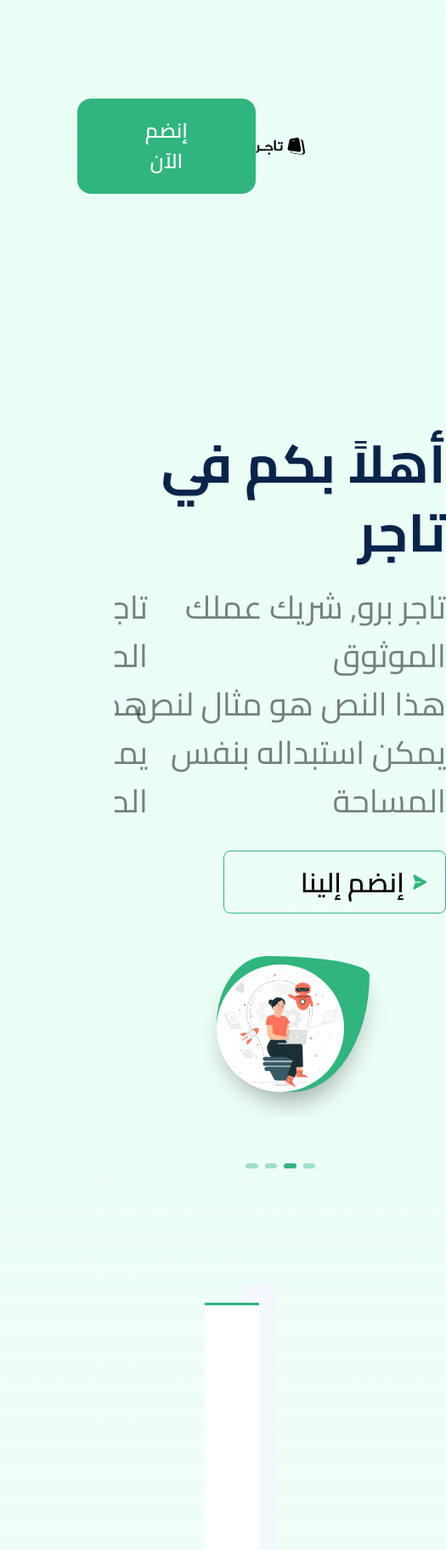
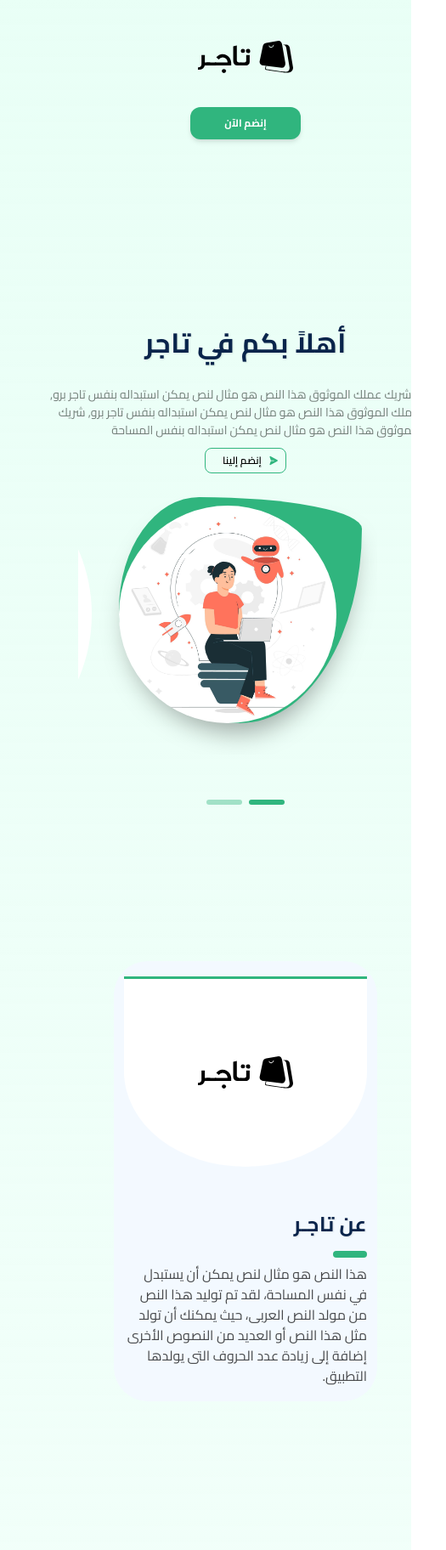
Before and after one commit to haniolwan/tajer, a plain HTML site: page index.html in a window 390 px wide. Shown: the top 1824 px of the page at 85% size, 525 px wide, since content can reach past the window. Drawn offline with nearby package versions, Linux system fonts and the light colour scheme.

Commit message:
Fix Responsive For Large Screens

```diff
--- a/index.html
+++ b/index.html
@@ -3,11 +3,11 @@
   <head>
     <meta charset="UTF-8" />
     <meta name="viewport" content="width=device-width, initial-scale=1.0" />
-    <title>تاجر</title>
+    <title>Tajr Pro</title>
     <link rel="icon" href="assets/favicon/favicon.svg" type="image/svg+xml" />
     <link rel="icon" href="assets/favicon/favicon.png" type="image/png" />
     <!-- PNG fallback -->
-    <link rel="icon" href="assets/favicon.ico" type="image/x-icon" />
+    <link rel="icon" href="assets/favicon/logo-ar.ico" type="image/x-icon" />
     <!-- ICO fallback -->
     <link
       href="https://cdn.jsdelivr.net/npm/tailwindcss@2.2.19/dist/tailwind.min.css"
@@ -31,25 +31,28 @@
   <body>
     <!-- Navbar -->
     <header class="text-white p-4">
-      <div class="navbar">
-        <img src="./assets/logo-ar.svg" alt="logo" />
-        <button id="joinButton" class="join-button">إنضم الآن</button>
+      <div
+        class="flex items-center gap-10 md:gap-0 flex-col md:flex-row md:justify-between p-8"
+      >
+        <img class="logo-image" src="./assets/logo-ar.svg" alt="logo" />
+        <button id="joinButton" class="join-button shadow-md text-bold">
+          إنضم الآن
+        </button>
       </div>
     </header>
 
     <!-- Hero Section -->
-    <section>
-      <div class="testi">
-        <div class="swiper">
-          <ul class="swiper-wrapper">
-            <li class="swiper-slide">
-              <div class="wrapper">
-                <div class="aside">
+    <section class="p-10">
+      <div class="flex flex-col lg:flex-row lg:justify-between gap-2">
+        <div
+          class="aside text-center md:text-start items-center md:items-start"
+        >
           <p class="title">أهلاً بكم في تاجر</p>
           <p class="description">
-                    تاجر برو, شريك عملك الموثوق
-                    <br />
-                    هذا النص هو مثال لنص يمكن استبداله بنفس المساحة
+            تاجر برو, شريك عملك الموثوق هذا النص هو مثال لنص يمكن استبداله بنفس
+            تاجر برو, شريك عملك الموثوق هذا النص هو مثال لنص يمكن استبداله بنفس
+            تاجر برو, شريك عملك الموثوق هذا النص هو مثال لنص يمكن استبداله بنفس
+            المساحة
           </p>
 
           <div class="name">
@@ -70,6 +73,11 @@
             </button>
           </div>
         </div>
+        <div class="testi md:inline-block">
+          <div class="swiper">
+            <ul class="swiper-wrapper">
+              <li class="swiper-slide">
+                <div class="wrapper">
                   <div class="thumbnail">
                     <img src="./assets/ill-1.jpeg" alt="" />
                   </div>
@@ -77,98 +85,7 @@
               </li>
               <li class="swiper-slide">
                 <div class="wrapper">
-                <div class="aside">
-                  <p class="title">أهلاً بكم في تاجر</p>
-                  <p class="description">
-                    تاجر برو, شريك عملك الموثوق
-                    <br />
-                    هذا النص هو مثال لنص يمكن استبداله بنفس المساحة
-                  </p>
-
-                  <div class="name">
-                    <button>
-                      <span> إنضم إلينا </span>
-                      <svg
-                        class="paper-airplane"
-                        width="800px"
-                        height="800px"
-                        viewBox="0 0 256 256"
-                        id="Flat"
-                        xmlns="http://www.w3.org/2000/svg"
-                      >
-                        <path
-                          d="M231.626,128a16.015,16.015,0,0,1-8.18262,13.96094L54.53027,236.55273a15.87654,15.87654,0,0,1-18.14648-1.74023,15.87132,15.87132,0,0,1-4.74024-17.60156L60.64746,136H136a8,8,0,0,0,0-16H60.64746L31.64355,38.78906A16.00042,16.00042,0,0,1,54.5293,19.44727l168.915,94.59179A16.01613,16.01613,0,0,1,231.626,128Z"
-                        />
-                      </svg>
-                    </button>
-                  </div>
-                </div>
-                <div class="thumbnail">
-                  <img src="./assets/ill-1.jpeg" alt="" />
-                </div>
-              </div>
-            </li>
-            <li class="swiper-slide">
-              <div class="wrapper">
-                <div class="aside">
-                  <p class="title">أهلاً بكم في تاجر</p>
-                  <p class="description">
-                    تاجر برو, شريك عملك الموثوق
-                    <br />
-                    هذا النص هو مثال لنص يمكن استبداله بنفس المساحة
-                  </p>
-
-                  <div class="name">
-                    <button>
-                      <span> إنضم إلينا </span>
-                      <svg
-                        class="paper-airplane"
-                        width="800px"
-                        height="800px"
-                        viewBox="0 0 256 256"
-                        id="Flat"
-                        xmlns="http://www.w3.org/2000/svg"
-                      >
-                        <path
-                          d="M231.626,128a16.015,16.015,0,0,1-8.18262,13.96094L54.53027,236.55273a15.87654,15.87654,0,0,1-18.14648-1.74023,15.87132,15.87132,0,0,1-4.74024-17.60156L60.64746,136H136a8,8,0,0,0,0-16H60.64746L31.64355,38.78906A16.00042,16.00042,0,0,1,54.5293,19.44727l168.915,94.59179A16.01613,16.01613,0,0,1,231.626,128Z"
-                        />
-                      </svg>
-                    </button>
-                  </div>
-                </div>
-                <div class="thumbnail">
-                  <img src="./assets/ill-1.jpeg" alt="" />
-                </div>
-              </div>
-            </li>
-            <li class="swiper-slide">
-              <div class="wrapper">
-                <div class="aside">
-                  <p class="title">أهلاً بكم في تاجر</p>
-                  <p class="description">
-                    تاجر برو, شريك عملك الموثوق
-                    <br />
-                    هذا النص هو مثال لنص يمكن استبداله بنفس المساحة
-                  </p>
-
-                  <div class="name">
-                    <button>
-                      <span> إنضم إلينا </span>
-                      <svg
-                        class="paper-airplane"
-                        width="800px"
-                        height="800px"
-                        viewBox="0 0 256 256"
-                        id="Flat"
-                        xmlns="http://www.w3.org/2000/svg"
-                      >
-                        <path
-                          d="M231.626,128a16.015,16.015,0,0,1-8.18262,13.96094L54.53027,236.55273a15.87654,15.87654,0,0,1-18.14648-1.74023,15.87132,15.87132,0,0,1-4.74024-17.60156L60.64746,136H136a8,8,0,0,0,0-16H60.64746L31.64355,38.78906A16.00042,16.00042,0,0,1,54.5293,19.44727l168.915,94.59179A16.01613,16.01613,0,0,1,231.626,128Z"
-                        />
-                      </svg>
-                    </button>
-                  </div>
-                </div>
+                  <div></div>
                   <div class="thumbnail">
                     <img src="./assets/ill-1.jpeg" alt="" />
                   </div>
@@ -176,15 +93,16 @@
               </li>
             </ul>
           </div>
-        <div class="swiper-pagination"></div>
         </div>
+      </div>
+      <div class="swiper-pagination hidden lg:inline-block"></div>
     </section>
 
     <!-- About Section -->
-    <section class="about">
+    <section class="about p-10">
       <div class="about-box">
         <div class="heading">
-          <img src="./assets/logo-ar.svg" alt="logo" />
+          <img class="w-28 h-28" src="./assets/logo-ar.svg" alt="logo" />
         </div>
         <div class="description">
           <h3>عن تاجـر</h3>
@@ -204,8 +122,8 @@
         <div class="box">
           <div class="feature-icon check-circle">
             <svg
-              width="50px"
-              height="50px"
+              width="25px"
+              height="25px"
               viewBox="0 0 20 20"
               xmlns="http://www.w3.org/2000/svg"
             >
@@ -225,9 +143,9 @@
         <div class="box">
           <div class="feature-icon time-meter">
             <svg
+              width="25px"
+              height="25px"
               class="features-icon"
-              width="50px"
-              height="50px"
               version="1.1"
               id="_x32_"
               xmlns="http://www.w3.org/2000/svg"
@@ -267,8 +185,8 @@
         <div class="box">
           <div class="feature-icon protection-secure">
             <svg
-              width="50px"
-              height="50px"
+              width="25px"
+              height="25px"
               fill="#F38D21"
               viewBox="0 0 32 32"
               xmlns="http://www.w3.org/2000/svg"
@@ -296,8 +214,8 @@
           <div class="feature-icon location-define">
             <svg
               class="features-icon"
-              width="50px"
-              height="50px"
+              width="25px"
+              height="25px"
               viewBox="0 0 24 24"
               fill="#2C90DF"
               xmlns="http://www.w3.org/2000/svg"
@@ -329,12 +247,12 @@
     <section class="services">
       <h1>خدماتنا</h1>
       <span class="line"></span>
-      <div class="">
+      <div class="grid grid-cols-1 lg:grid-cols-2">
         <div class="box">
           <div class="icon first-icon">
             <svg
-              height="90px"
-              width="90px"
+              height="50px"
+              width="50px"
               version="1.1"
               id="_x32_"
               xmlns="http://www.w3.org/2000/svg"
@@ -379,8 +297,8 @@
         <div class="box">
           <div class="icon second-icon">
             <svg
-              height="90px"
-              width="90px"
+              height="50px"
+              width="50px"
               viewBox="0 0 24 24"
               fill="none"
               xmlns="http://www.w3.org/2000/svg"
@@ -423,8 +341,8 @@
         <div class="box">
           <div class="icon third-icon">
             <svg
-              width="90px"
-              height="90px"
+              height="50px"
+              width="50px"
               viewBox="0 0 24 24"
               fill="none"
               xmlns="http://www.w3.org/2000/svg"
@@ -448,8 +366,8 @@
         <div class="box">
           <div class="icon forth-icon">
             <svg
-              width="90px"
-              height="90px"
+              height="50px"
+              width="50px"
               viewBox="0 0 512 512"
               version="1.1"
               xmlns="http://www.w3.org/2000/svg"
@@ -494,14 +412,6 @@
       </div>
     </footer>
 
-    <!-- jQuery for Join Button -->
-    <script>
-      $(document).ready(function () {
-        $("#joinButton, #joinNowBtn").click(function () {
-          alert("Thank you for joining Tajr Pro!");
-        });
-      });
-    </script>
     <script src="https://cdn.jsdelivr.net/npm/swiper@11/swiper-bundle.min.js"></script>
 
     <script>
@@ -510,9 +420,9 @@
           // Optional parameters
           direction: "horizontal",
           autoHeight: true,
-          loop: true,
+          loop: false,
           speed: 400,
-          autoplay: true,
+          autoplay: false,
           parallax: true,
 
           navigation: {
--- a/styles/about.css
+++ b/styles/about.css
@@ -1,21 +1,18 @@
 .about {
-  padding: 0 200px;
   margin-bottom: 10rem;
 }
 
-.about-box {
+/* .about-box {
   display: flex;
   flex-direction: column;
-  padding: 24px 20px;
-  background: #f3f9ff;
-  gap: 5rem;
-}
+
+} */
 
 .about-box .heading {
   display: flex;
   justify-content: center;
   align-items: center;
-  width: auto;
+  min-width: 5rem;
   height: 20rem;
   border-radius: 0 0 100px 100px;
   border-top: 3px solid var(--primary-color);
@@ -30,19 +27,19 @@
 }
 
 .about-box .description > h3 {
-  font-size: 62px;
+  font-size: 24px;
   font-weight: 700;
   color: #09244b;
   line-height: 1.3;
   letter-spacing: 0.5px;
   text-transform: uppercase;
   margin-top: 20px;
-  margin-bottom: 15px;
+  margin-bottom: 10px;
   text-shadow: 1px 1px 2px rgba(0, 0, 0, 0.1);
 }
 
 .about-box .description > p {
-  font-size: 32px;
+  font-size: 16px;
   font-weight: 200;
   line-height: 1.5;
   margin-top: 5px;
@@ -51,15 +48,14 @@
 }
 
 .about-box .description .line {
-  width: 80px;
-  height: 10px;
+  width: 40px;
+  height: 8px;
   border-radius: 34px;
   background-color: var(--primary-color);
   margin-top: 6px;
-  margin-bottom: 2rem;
+  margin-bottom: 0.1rem;
 }
 
-@media screen and (min-width: 1024px) {
 .about-box {
   display: flex;
   flex-direction: row;
@@ -67,20 +63,36 @@
   padding: 32px 20px;
   background: #f3f9ff;
   border-radius: 40px;
-    gap: 5rem;
+  padding: 18px 12px;
+  background: #f3f9ff;
+  gap: 2rem;
 }
 
 .about-box .heading {
   display: flex;
   justify-content: center;
-    flex-direction: row;
   align-items: center;
-    min-width: 20rem;
-    height: 20rem;
-    border-radius: 100px 0 0 100px;
+  min-width: 12rem;
+  height: 14rem;
+  border-radius: 50% 0 0 50%;
   border-right: 3px solid var(--primary-color);
   border-top: 0;
   background: white;
   text-align: center;
 }
+
+@media only screen and (max-width: 600px) {
+  .about-box {
+    flex-direction: column;
   }
+
+  .about-box .heading {
+    display: flex;
+    justify-content: center;
+    align-items: center;
+    border-radius: 0 0 50% 50%;
+    border: 0;
+    border-top: 3px solid var(--primary-color);
+    text-align: center;
+  }
+}
--- a/styles/home.css
+++ b/styles/home.css
@@ -19,23 +19,23 @@ section {
   margin: 6rem 0;
 }
 
-.navbar {
-  width: 100%;
-  padding: 100px 150px;
-  margin: 0 auto;
-  display: flex;
-  justify-content: space-between;
-  align-items: center;
+@media screen and (min-width: 768px) {
+  section {
+    margin: 2rem 0;
+  }
 }
 
-/* py-2 px-12 rounded-lg hover:opacity-80 */
+.logo-image {
+  width: 7rem;
+}
 
 .join-button {
-  font-size: 24px;
-  font-weight: 600;
-  padding: 20px 80px;
-  border-radius: 16px;
+  font-size: 12px;
+  font-weight: 700;
+  padding: 10px 40px;
+  border-radius: 12px;
   background: #30b57e;
+  transition: 0.3s background-color;
 }
 
 .join-button:hover {
--- a/styles/slider.css
+++ b/styles/slider.css
@@ -1,18 +1,94 @@
 .site {
-  height: 100vh;
   display: flex;
   align-items: center;
   justify-content: center;
 }
-.container {
-  max-width: 1100px;
-  width: 100%;
-  padding: 0 30px;
-  margin: 0 auto;
+
+.aside {
+  position: relative;
+  padding-top: 15px;
+  display: flex;
+  flex-direction: column;
+  align-self: center;
+  gap: 0.6rem;
 }
 
-.testi {
-  margin: 0 auto;
+.aside .title {
+  font-size: 32px;
+  font-weight: 700;
+  color: var(--logo-color);
+  line-height: 1.3;
+  letter-spacing: 0.5px;
+  text-transform: uppercase;
+  margin-top: 20px;
+  margin-bottom: 15px;
+  text-shadow: 1px 1px 2px rgba(0, 0, 0, 0.1);
+}
+
+.aside .description {
+  font-size: 14px;
+  font-weight: 400;
+  line-height: 1.5;
+  margin-top: 5px;
+  opacity: 50% !important;
+  width: 30rem;
+  text-align: start;
+  word-wrap: break-word;
+  white-space: normal;
+}
+
+.aside .name button {
+  display: flex;
+  align-items: center;
+  flex-direction: row-reverse;
+  border: 1px solid var(--primary-color);
+  padding: 8px 8px 8px 20px;
+  gap: 8px;
+  border-radius: 8px;
+  transition: 0.3s background-color;
+}
+
+.aside .name span {
+  font-size: 12px;
+  font-weight: 600;
+}
+
+.aside .name button > img {
+  filter: grayscale(100%) sepia(100%) saturate(500%) hue-rotate(0deg);
+}
+
+.aside .name button:hover {
+  background: var(--primary-color);
+  color: white;
+  transition: background-color 0.3s;
+}
+
+.aside .name button:hover .paper-airplane {
+  fill: white;
+}
+
+.paper-airplane {
+  width: 12px;
+  height: 12px;
+  fill: var(--primary-color);
+}
+.aside .name {
+  position: relative;
+  width: fit-content;
+  line-height: 1;
+  transition: transform 1s 0.2s, opacity 1s 0.3s;
+}
+
+.aside .name h4 {
+  font-size: 22px;
+  font-weight: 800;
+  color: var(--primary-color);
+  opacity: 0.8;
+}
+
+.aside .name p {
+  font-size: 12px;
+  text-align: right;
 }
 
 .testi .head {
@@ -26,12 +102,9 @@
 }
 
 .testi .wrapper {
-  display: flex;
-  flex-direction: column;
-  align-items: center;
+  display: inline-block;
   gap: 60px;
   padding: 30px 0;
-  justify-content: space-between;
 }
 
 .testi .thumbnail {
@@ -46,7 +119,7 @@
   width: 100%;
   height: 100%;
   border-radius: 50%;
-  transform: scale(2);
+  transform: scale(1.5);
   transition: transform 0.5s;
 }
 
@@ -72,123 +145,6 @@
   border-radius: 33% 67% 50% 50% / 50% 14% 86% 50%;
 }
 
-.testi .aside {
-  position: relative;
-  padding-top: 15px;
-  display: flex;
-  flex-direction: column;
-  align-self: flex-end;
-}
-
-.testi .aside .title {
-  font-size: 62px;
-  font-weight: 700;
-  color: var(--logo-color);
-  line-height: 1.3;
-  letter-spacing: 0.5px;
-  text-transform: uppercase;
-  margin-top: 20px;
-  margin-bottom: 15px;
-  text-shadow: 1px 1px 2px rgba(0, 0, 0, 0.1);
-}
-
-.testi .aside .description {
-  font-size: 38px;
-  font-weight: 400;
-  line-height: 1.5;
-  margin-top: 5px;
-  text-align: start;
-  opacity: 50% !important;
-}
-
-.testi .aside > p {
-  position: relative;
-  font-size: 14px;
-  line-height: normal;
-  margin-bottom: 30px;
-  opacity: 0;
-  transform: translateX(10%);
-  transition: transform 1s, opacity 1s;
-}
-
-.testi .swiper-slide-active .aside > p {
-  transform: translateX(0);
-  opacity: 1;
-}
-
-.testi .aside > p::before,
-.testi .aside > p::after {
-  font-family: serif;
-  font-size: 80px;
-  font-weight: 800;
-  line-height: 1;
-  position: absolute;
-  color: teal;
-  height: 40px;
-  z-index: -1;
-}
-
-.testi .aside .name button {
-  display: flex;
-  align-items: center;
-  flex-direction: row-reverse;
-  border: 1px solid var(--primary-color);
-  padding: 20px 20px 20px 90px;
-  gap: 8px;
-  border-radius: 8px;
-  transition: 0.3s background-color;
-}
-
-.testi .aside .name span {
-  font-size: 32px;
-  font-weight: 600;
-}
-
-.testi .aside .name button > img {
-  filter: grayscale(100%) sepia(100%) saturate(500%) hue-rotate(0deg);
-}
-
-.testi .aside .name button:hover {
-  background: var(--primary-color);
-  color: white;
-  transition: background-color 0.3s;
-}
-
-.testi .aside .name button:hover .paper-airplane {
-  fill: white;
-}
-
-.paper-airplane {
-  width: 20px;
-  height: 20px;
-  fill: var(--primary-color);
-}
-.testi .aside .name {
-  position: relative;
-  width: fit-content;
-  line-height: 1;
-  opacity: 0;
-  transform: translateX(30px);
-  transition: transform 1s 0.2s, opacity 1s 0.3s;
-}
-
-.testi .swiper-slide-active .aside .name {
-  transform: translateX(0);
-  opacity: 1;
-}
-
-.testi .aside .name h4 {
-  font-size: 22px;
-  font-weight: 800;
-  color: var(--primary-color);
-  opacity: 0.8;
-}
-
-.testi .aside .name p {
-  font-size: 12px;
-  text-align: right;
-}
-
 .testi :is(.swiper-button-next, .swiper-button-prev) {
   background-color: teal;
   top: 35%;
@@ -199,49 +155,69 @@
   box-shadow: var(--box-shadow);
 }
 
-.testi :is(.swiper-button-next, .swiper-button-prev)::after {
+:is(.swiper-button-next, .swiper-button-prev)::after {
   font-size: 16px;
   font-weight: 800;
   color: white;
 }
 
-.testi .swiper-pagination span {
-  background-color: teal;
+.swiper-pagination span {
+  background-color: var(--primary-color);
   transition: width 0.3s;
   opacity: 1;
 }
 
-.testi .swiper-pagination .swiper-pagination-bullet {
-  width: 48px;
+.swiper-pagination .swiper-pagination-bullet {
+  width: 42px;
   border-radius: 4px;
   height: 6px;
   background-color: var(--primary-color);
   background: rgb(48, 181, 126, 40%);
 }
 
-.testi .swiper-pagination .swiper-pagination-bullet-active {
+.swiper-pagination .swiper-pagination-bullet-active {
   background-color: var(--primary-color);
 }
 
-.testi .swiper-pagination {
+.swiper-pagination {
   position: relative;
   display: flex;
-  align-self: flex-end;
+  justify-content: center;
   margin-top: 2rem;
-  padding: 30px 150px;
 }
 
-@media screen and (min-width: 768px) {
+.testi {
+  width: 22rem;
+  height: 22rem;
+  margin: 0 auto;
+  text-align: center;
+}
+
+.testi .thumbnail {
+  width: 16rem;
+  height: 16rem;
+}
+
+@media screen and (min-width: 1072px) {
   .testi .wrapper {
-    flex-direction: row;
-    padding: 30px 150px;
+    padding: 2rem 8rem;
+  }
+
+  .testi {
+    width: 36rem;
+    margin: 0;
+  }
+
+  .swiper-pagination {
+    display: flex;
+    align-self: flex-end;
+    margin-top: 6rem;
+    padding-right: 1rem;
   }
 
   .testi .thumbnail {
-    /* width: 200px;
-    height: 200px; */
-    width: 22rem;
-    height: 22rem;
+    width: 24rem;
+    height: 24rem;
   }
 
   .testi .swiper-slide-active .name {
```
Also changed, not shown: styles/features.css (+8 -8 lines), styles/services.css (+21 -25 lines), assets/favicon/favicon.png (deleted), assets/favicon/favicon.svg. Lines whose indentation alone changed are shown as unchanged.
